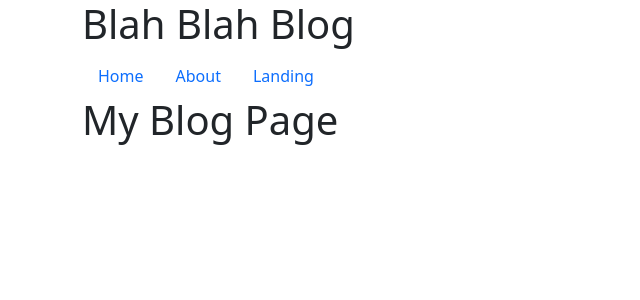
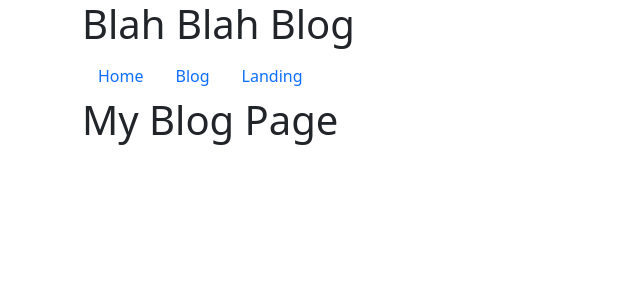
Before and after one commit to JaimeMitchell/BlogFront, a React (Create React App) app: page /blog in a window 1280 px wide. Shown: the top 300 px of the page, without its empty margins (0-640 px from the left). Built offline with nearby package versions, Linux system fonts and the light colour scheme.

Commit message:
still can't the axios 404 solution in ./RegistrationForm

```diff
--- a/src/components/forms/CreateBlog.js
+++ b/src/components/forms/CreateBlog.js
@@ -4,7 +4,7 @@ import axios from 'axios'
 const CreateBlog = (props) => {
     const [formData, setFormData] = useState({
         title: "",
-        details: "",
+        blog: "",
     });
 
     const handleSubmit = (e) => {
@@ -33,15 +33,15 @@ const CreateBlog = (props) => {
             />
 
             <div className="mb-3">
-                <label className="form-label" htmlFor="details">
-                    Details
+                <label className="form-label" htmlFor="blog">
+                    Blog
                 </label>
                 <input
                     className="form-control"
                     type="text"
-                    id="details"
-                    name="details"
-                    value={formData.details}
+                    id="blog"
+                    name="blog"
+                    value={formData.blog}
                     onChange={(e) =>
                         setFormData({ ...formData, [e.target.id]: e.target.value })
                     }
--- a/src/components/layout/NavBar.js
+++ b/src/components/layout/NavBar.js
@@ -10,7 +10,7 @@ const NavBar = (props) => {
         </li>
 
         <li className="nav-item">
-          <NavLink to="/about" className="nav-link">About</NavLink>
+          <NavLink to="/blog" className="nav-link">Blog</NavLink>
         </li>
 
         <li className="nav-item">
--- a/src/components/pages/Home.js
+++ b/src/components/pages/Home.js
@@ -3,14 +3,14 @@ import { useEffect, useState } from "react";
 import axios from 'axios'
 import CreateBlog from '../forms/CreateBlog'
 const Home = (props) => {
-  const [blogs, setBlogs] = useState(null)
+  const [blogs, setblogs] = useState(null)
 
   useEffect(() => {
     axios.get('http://localhost:4000/blogs', {
       headers: {
         'x-auth-token': localStorage.getItem("userToken")
       }
-    }).then(res => setBlogs(res.data)).catch(err => console.error(err))
+    }).then(res => setblogs(res.data)).catch(err => console.error(err))
   }, [])
 
 
@@ -23,18 +23,18 @@ const Home = (props) => {
       })
       .then((res) => {
         console.log(res.data);
-        setBlogs([...blogs.filter((t) => t._id !== blog._id)]);
+        setblogs([...blogs.filter((t) => t._id !== blog._id)]);
       })
       .catch((err) => console.error(err));
   };
 
   return (
     <div>
-
+      <NavBar user={props.user} />
 
       <h1>Home Page</h1>
-      <NavBar user={props.user} />
-      <CreateBlog setBlogs={setBlogs} blogs={blogs} />
+
+      <CreateBlog setblogs={setblogs} blogs={blogs} />
 
       {blogs && blogs.map(blog => (
         <div key={blog._id}>
```
